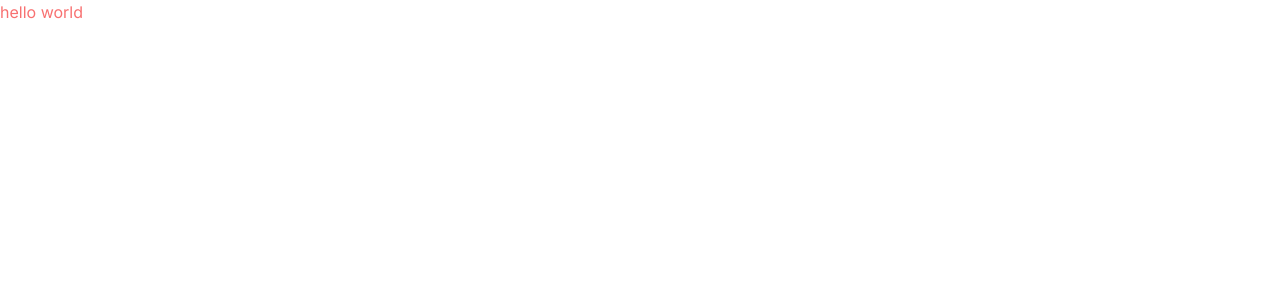
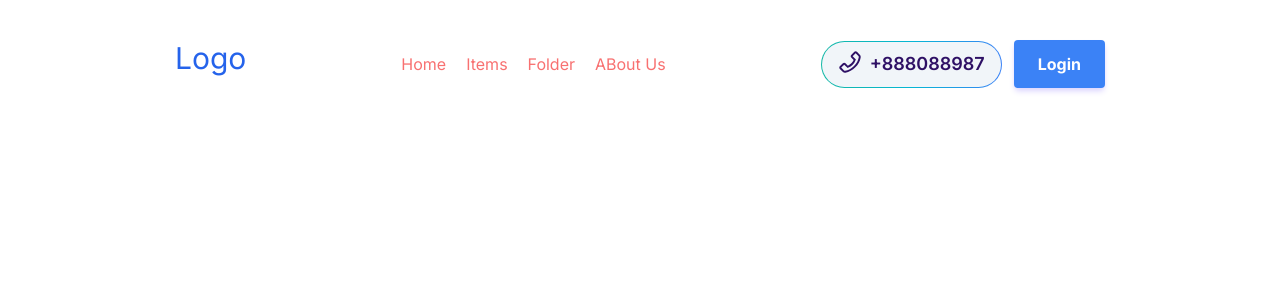
Before and after one commit to muhamash/next-contentAi, a Next.js app: page / in a window 1280 px wide. Shown: the top 300 px of the page. Built offline with nearby package versions, Linux system fonts and the light colour scheme.

Commit message:
nav init

```diff
--- a/package.json
+++ b/package.json
@@ -11,6 +11,7 @@
   "dependencies": {
     "@emotion/cache": "^11.11.0",
     "@mui/material-nextjs": "^5.15.0",
+    "antd": "^5.12.2",
     "next": "14.0.4",
     "react": "^18",
     "react-dom": "^18"
--- /dev/null
+++ b/src/app/components/nav.tsx
@@ -0,0 +1,48 @@
+'use client'
+
+import { PhoneOutlined } from '@ant-design/icons';
+
+const Nav = () =>
+{
+    return (
+        <div className="flex justify-evenly px-5 py-10">
+            <div className="text-blue-600 text-3xl">
+                Logo
+            </div>
+            <div className="flex gap-5 items-center">
+                <div className='hover:text-navItems hover:text-lg  transition-all ease-in-out duration-300 cursor-pointer'>
+                    Home
+                </div>
+                <div className='hover:text-navItems hover:text-lg  transition-all ease-in-out duration-300 cursor-pointer'>
+                    Items
+                </div>
+                <div className='hover:text-navItems hover:text-lg  transition-all ease-in-out duration-300 cursor-pointer'>
+                    Folder
+                </div>
+                <div className='hover:text-navItems hover:text-lg  transition-all ease-in-out duration-300 cursor-pointer'>
+                    ABout Us
+                </div>
+            </div>
+            <div className="flex gap-3 items-center">
+                <div className="bg-gradient-to-r from-teal-500 via-cyan-500 to-blue-500  text-lg p-[1px] rounded-3xl hover:shadow-2xl transition-all duration-300 cursor-pointer  hover:p-[2px]">
+                    <div className='flex items-center gap-2 bg-slate-100 px-4 py-2 text-violet-950 rounded-3xl font-semibold hover:text-red-700'>
+                        <div>
+                            <PhoneOutlined className='text-2xl' />
+                        </div>
+                        <div>
+                            +888088987
+                        </div>
+                    </div>
+                </div>
+                {/* user log in */ }
+                <div>
+                    <button className='bg-blue-500 hover:bg-blue-700 text-white font-bold py-3 px-6 rounded shadow-md shadow-violet-200'>
+                        Login
+                    </button>
+                </div>
+            </div>
+        </div>
+    )
+};
+
+export default Nav;
--- a/src/app/page.tsx
+++ b/src/app/page.tsx
@@ -1,7 +1,9 @@
-export default function Home() {
+import Nav from './components/nav'
+export default function Home ()
+{
   return (
     <div className="text-red-400">
-      hello world
+      <Nav/>
     </div>
   )
 }
--- /dev/null
+++ b/src/app/pages/home.tsx
@@ -0,0 +1,13 @@
+'use client'
+
+import React from "react"
+
+const HomePage = () = {
+    return (
+        <div>
+
+        </div >
+    )
+};
+
+export default HomePage;
```
Also changed, not shown: 1 other file (tests, documents, lock files or other folders).
